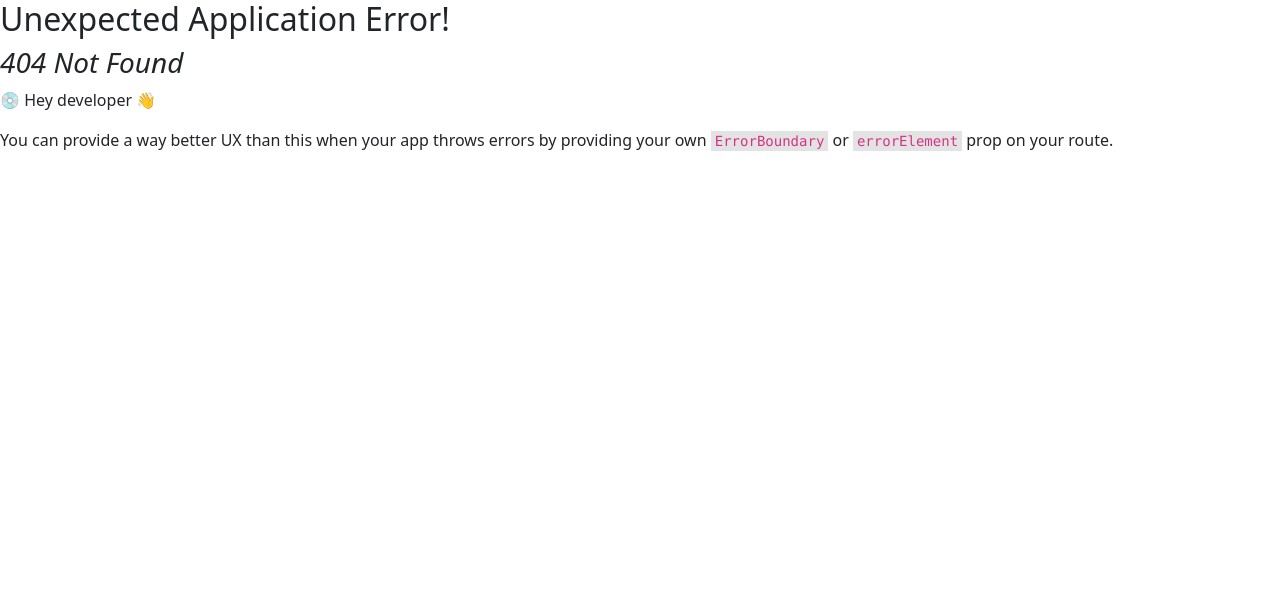
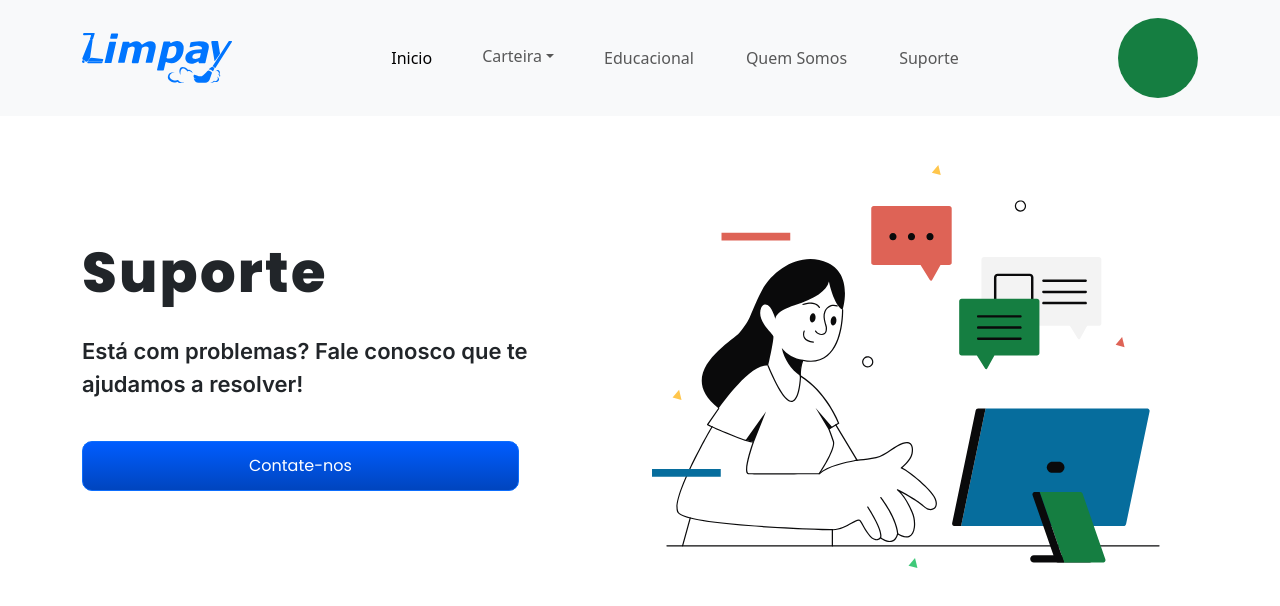
Before and after one commit to limpay-com/Teste, a React (Vite) app: page /suporte in a window 1280 px wide. Before the commit this address had no page. Shown: the top 606 px of the page. Built offline with nearby package versions, Linux system fonts and the light colour scheme.

Commit message:
Criando a página de suporte

```diff
--- /dev/null
+++ b/src/components/suporte/Suporte.css
@@ -0,0 +1,22 @@
+.poppins-font {
+    font-family: 'Poppins', sans-serif;
+    font-size: 56px;
+    letter-spacing: 0.04em;
+    line-height: 60px;
+    font-weight: 800;
+  }
+
+.inter-font {
+    font-family: 'Inter', sans-serif;
+    position: relative;
+    font-size: 22px;
+    font-weight: 600;
+  }
+
+.btn-contact{
+    position: relative;
+    border-radius: 10px;
+    background-color: #0064ff;
+    width: 80%;
+    height: 50px;
+  }
--- /dev/null
+++ b/src/components/suporte/Suporte.jsx
@@ -0,0 +1,79 @@
+import React, { useState } from 'react';
+import 'bootstrap/dist/css/bootstrap.min.css';
+import suporteImage from '../../assets/imagemsuporte.svg'
+import './Suporte.css';
+
+const Suporte = () => {
+  const [showModal, setShowModal] = useState(false);
+  const [showForm, setShowForm] = useState(false);
+
+  const toggleModal = () => {
+    setShowModal(!showModal);
+    setShowForm(true); // Fechar o formulário ao fechar o modal
+  };
+
+  const toggleForm = () => {
+    setShowForm(!showForm);
+  };
+
+  return (
+    <div className="container mt-5" style={{ fontFamily: 'Poppins, sans-serif' }}>
+ <div className="row align-items-center">
+        <div className="col-md-6">
+        <h1 className="poppins-font">Suporte</h1><br></br>
+        <p className="inter-font">
+         Está com problemas? Fale conosco que te ajudamos a resolver!
+        </p><br></br>
+          <button className="btn btn-primary btn-contact" onClick={toggleModal}>
+            Contate-nos
+          </button>
+        </div>
+        <div className="col-md-6">
+          <img src={suporteImage} alt="Imagem de suporte" className="img-fluid" />
+        </div>
+      </div>
+
+      <div className={`modal fade ${showModal ? 'show' : ''}`} style={{ display: showModal ? 'block' : 'none' }}>
+
+
+        <div className="modal-dialog modal-lg modal-dialog-centered">
+          <div className="modal-content">
+            <div className="modal-header">
+              <button type="button" className="btn-close" onClick={toggleModal}></button>
+            </div>
+            <div className="modal-body">
+              {showForm ? (
+                <form>
+                  <div className="mb-3">
+                    <label htmlFor="name" className="form-label">Nome completo</label>
+                    <input type="text" className="form-control" id="name" placeholder="Insira seu nome completo" />
+                  </div>
+                  <div className="mb-3">
+                    <label htmlFor="email" className="form-label">E-mail</label>
+                    <input type="email" className="form-control" id="email" placeholder="Insira seu e-mail" />
+                  </div>
+                  <div className="mb-3">
+                    <label htmlFor="numero" className="form-label">Número do Celular</label>
+                    <input type="number" className="form-control" id="numero" placeholder="(11) 9999-9999" />
+                  </div>
+                  <div className="mb-3">
+                    <label htmlFor="message" className="form-label">Mensagem:</label>
+                    <textarea className="form-control" id="message" rows="3" placeholder="Escreva sua dúvida ou dificuldade"></textarea>
+                  </div>
+                  <button type="submit" className="btn btn-primary">Enviar</button>
+                </form>
+              ) : (
+                <div>
+                  <p>Clique no botão abaixo para preencher o formulário.</p>
+                  <button className="btn btn-primary" onClick={toggleForm}>Mostrar Formulário</button>
+                </div>
+              )}
+            </div>
+          </div>
+        </div>
+      </div>
+    </div>
+  );
+};
+
+export default Suporte;
```
Also changed, not shown: src/main.jsx (+9 -3 lines), src/assets/imagemsuporte.svg (added).
